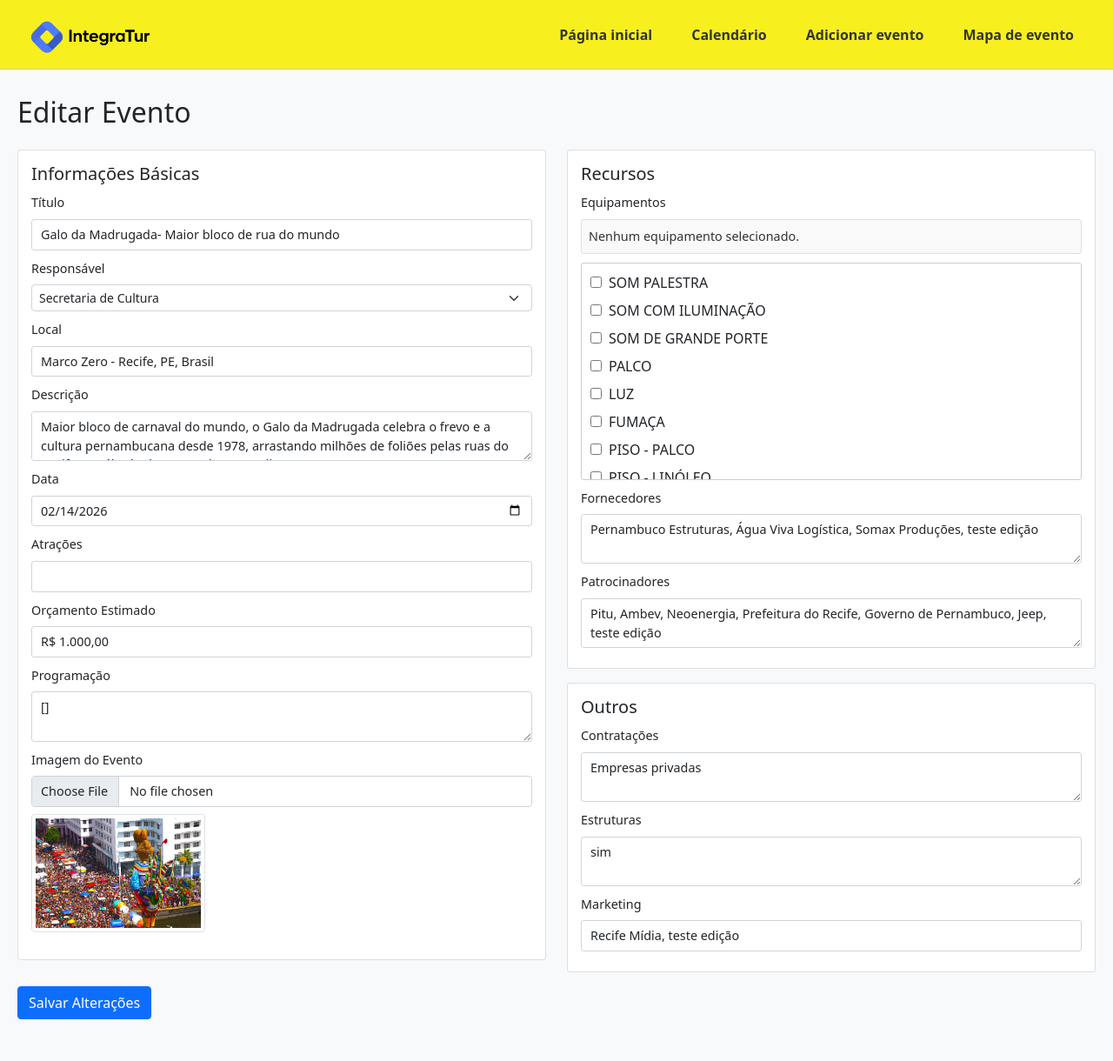
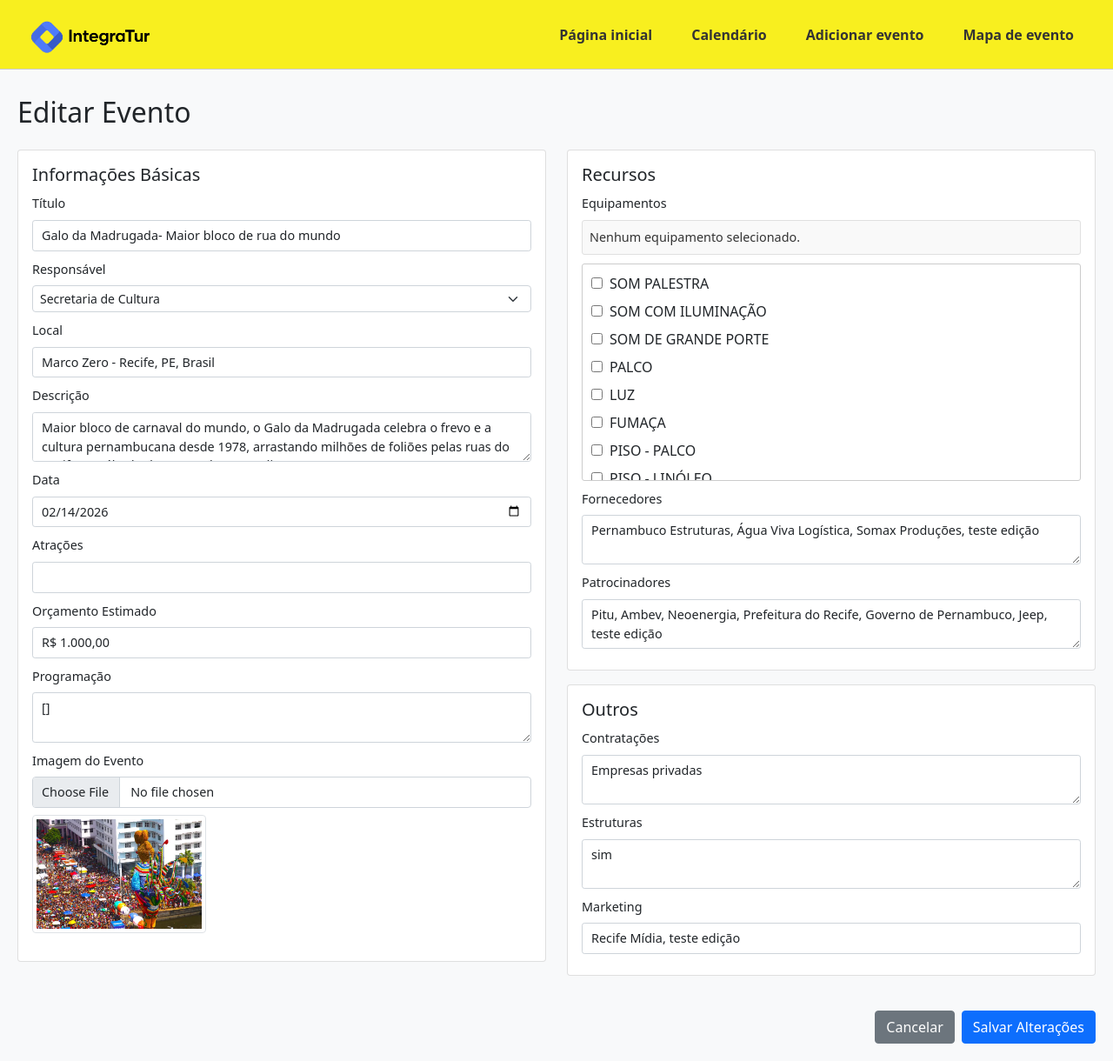
Before and after one commit to gqueque/IntegraTur-2.0, a Django app: page /editar/16/ in a window 1280 px wide. Shown: the whole page at 87% size. Before the commit the page ends 1172 px from the top, so only its background shows below. Run offline with Django 5.2, Linux system fonts and the light colour scheme; data comes from the database, SQL or seed files in the repository; some libraries are stand-ins or nearby versions.

Commit message:
eidtar att

```diff
--- a/cadastro_evento/templates/cadastro_evento/editar.html
+++ b/cadastro_evento/templates/cadastro_evento/editar.html
@@ -3,16 +3,22 @@
 
 {% block conteudo %}
 <style>
+  /* Este CSS irá esconder os links de navegação no cabeçalho. */
+  /* Ele assume que os links usam a classe .navbar-nav do Bootstrap. */
+  .navbar-nav {
+    display: none !important;
+  }
+
   /* Estilos para a área dos checkboxes de equipamentos */
   .equipamentos-checkbox-container {
-    max-height: 250px; /* Altura máxima, adiciona scroll se muitos itens - ajustado de cadastrar.html */
+    max-height: 250px;
     overflow-y: auto;
     border: 1px solid #ccc;
     padding: 10px;
     border-radius: 3px;
   }
 
-  /* Estilos de cadastrar.html para wrapper e input de quantidade */
+  /* Estilos para o item de equipamento e input de quantidade */
   .equipamento-item-wrapper {
     display: flex;
     align-items: center;
@@ -26,7 +32,7 @@
     flex-grow: 1;
   }
 
-  .equipamento-item-label input[type="checkbox"] { /* Renomeado de .equipamento-item para .equipamento-item-label input */
+  .equipamento-item-label input[type="checkbox"] {
     margin-right: 8px;
   }
 
@@ -39,8 +45,9 @@
     margin-left: 10px;
   }
 
+  /* Estilo para a área que mostra os equipamentos selecionados */
   #equipamentos_selecionados_display {
-    margin-bottom: 10px; /* Espaço abaixo do display */
+    margin-bottom: 10px;
     padding: 8px;
     border: 1px solid #e0e0e0;
     border-radius: 3px;
@@ -58,7 +65,7 @@
     {% csrf_token %}
     <div class="row">
       <div class="col-md-6">
-        <div class="card form-section mb-3">
+        <div class="card form-section mb-3 p-3">
           <h5>Informações Básicas</h5>
 
           <div class="mb-2">
@@ -113,7 +120,6 @@
           </div>
 
           <script>
-            // Script do orçamento (mantido de editar.html original)
             document.addEventListener('DOMContentLoaded', function() {
               const orcamentoMascara = document.getElementById('orcamento_mascara');
               const orcamentoReal = document.getElementById('orcamento_real');
@@ -133,7 +139,6 @@
                 orcamentoMascara.value = 'R$ 0,00';
               }
 
-
               orcamentoMascara.addEventListener('input', function(e) {
                 let value = e.target.value.replace(/\D/g, '');
                 value = value.replace(/^0+/, '');
@@ -144,7 +149,7 @@
                 }
                 if (value.length < 3) value = value.padStart(3, '0');
 
-                    let integer = value.slice(0, -2) || "0"; // Adicionado "|| 0" para evitar erro se vazio
+                let integer = value.slice(0, -2) || "0";
                 let decimal = value.slice(-2);
                 let formatted = integer.replace(/\B(?=(\d{3})+(?!\d))/g, '.') + ',' + decimal;
                 e.target.value = 'R$ ' + formatted;
@@ -169,7 +174,7 @@
       </div>
 
       <div class="col-md-6">
-        <div class="card form-section mb-3">
+        <div class="card form-section mb-3 p-3">
           <h5>Recursos</h5>
 
           <div class="mb-2">
@@ -191,15 +196,15 @@
                   <input type="number" class="equipamento-quantity-input" style="display:none;" min="1" value="1" data-equipamento="SOM DE GRANDE PORTE">
                 </div>
                 <div class="equipamento-item-wrapper">
-                <label class="equipamento-item-label"><input type="checkbox" class="equipamento-checkbox" value="PALCO" {% if "PALCO" in equipamentos_salvos or "palco" in equipamentos_salvos %}checked{% endif %}> PALCO</label> {# Ajustado para "PALCO" #}
+                  <label class="equipamento-item-label"><input type="checkbox" class="equipamento-checkbox" value="PALCO" {% if "PALCO" in equipamentos_salvos or "palco" in equipamentos_salvos %}checked{% endif %}> PALCO</label>
                   <input type="number" class="equipamento-quantity-input" style="display:none;" min="1" value="1" data-equipamento="PALCO">
                 </div>
                 <div class="equipamento-item-wrapper">
-                <label class="equipamento-item-label"><input type="checkbox" class="equipamento-checkbox" value="LUZ" {% if "LUZ" in equipamentos_salvos or "luz" in equipamentos_salvos %}checked{% endif %}> LUZ</label> {# Ajustado para "LUZ" #}
+                  <label class="equipamento-item-label"><input type="checkbox" class="equipamento-checkbox" value="LUZ" {% if "LUZ" in equipamentos_salvos or "luz" in equipamentos_salvos %}checked{% endif %}> LUZ</label>
                   <input type="number" class="equipamento-quantity-input" style="display:none;" min="1" value="1" data-equipamento="LUZ">
                 </div>
                 <div class="equipamento-item-wrapper">
-                <label class="equipamento-item-label"><input type="checkbox" class="equipamento-checkbox" value="FUMAÇA" {% if "FUMAÇA" in equipamentos_salvos or "fumaça" in equipamentos_salvos %}checked{% endif %}> FUMAÇA</label> {# Ajustado para "FUMAÇA" #}
+                  <label class="equipamento-item-label"><input type="checkbox" class="equipamento-checkbox" value="FUMAÇA" {% if "FUMAÇA" in equipamentos_salvos or "fumaça" in equipamentos_salvos %}checked{% endif %}> FUMAÇA</label>
                   <input type="number" class="equipamento-quantity-input" style="display:none;" min="1" value="1" data-equipamento="FUMAÇA">
                 </div>
                 <div class="equipamento-item-wrapper">
@@ -343,11 +348,7 @@
                   <input type="number" class="equipamento-quantity-input" style="display:none;" min="1" value="1" data-equipamento="BALCÃO DE ATENDIMENTO 1,50X0,60">
                 </div>
                 <div class="equipamento-item-wrapper">
-                <label class="equipamento-item-label"><input type="checkbox" class="equipamento-checkbox" value="3 ESTANTES" {% if "3 ESTANTES" in equipamentos_salvos %}checked{% endif %}> 3 ESTANTES</label>
-                <input type="number" class="equipamento-quantity-input" style="display:none;" min="1" value="1" data-equipamento="3 ESTANTES">
-              </div>
-              <div class="equipamento-item-wrapper">
-                <label class="equipamento-item-label"><input type="checkbox" class="equipamento-checkbox" value="FECHAMENTO" {% if "FECHAMENTO" in equipamentos_salvos or "FECHamento" in equipamentos_salvos %}checked{% endif %}> FECHAMENTO</label> {# Ajustado para "FECHAMENTO" #}
+                  <label class="equipamento-item-label"><input type="checkbox" class="equipamento-checkbox" value="FECHAMENTO" {% if "FECHAMENTO" in equipamentos_salvos or "FECHamento" in equipamentos_salvos %}checked{% endif %}> FECHAMENTO</label>
                   <input type="number" class="equipamento-quantity-input" style="display:none;" min="1" value="1" data-equipamento="FECHAMENTO">
                 </div>
                 <div class="equipamento-item-wrapper">
@@ -406,7 +407,7 @@
           </div>
         </div>
 
-        <div class="card form-section mb-3">
+        <div class="card form-section mb-3 p-3">
           <h5>Outros</h5>
 
           <div class="mb-2">
@@ -427,7 +428,10 @@
       </div>
     </div>
 
+    <div class="d-flex justify-content-end gap-2 mt-4">
+      <a href="javascript:history.back()" class="btn btn-secondary">Cancelar</a>
       <button type="submit" class="btn btn-primary">Salvar Alterações</button>
+    </div>
   </form>
 
   {# !! IMPORTANTE !! Substitua YOUR_API_KEY pela sua chave real do Google Maps #}
@@ -444,21 +448,18 @@
         if (place.geometry) {
           const latInput = document.getElementById('latitude');
           const lonInput = document.getElementById('longitude');
-          if(latInput) latInput.value = place.geometry.location.lat();
-          if(lonInput) lonInput.value = place.geometry.location.lng();
+          if (latInput) latInput.value = place.geometry.location.lat();
+          if (lonInput) lonInput.value = place.geometry.location.lng();
         }
       });
     }
 
-    // Script para atualizar a exibição dos equipamentos selecionados (checkboxes com quantidade)
-    // Adaptado de cadastrar.html e modificado para editar.html
     document.addEventListener('DOMContentLoaded', function() {
       const containerCheckboxes = document.getElementById('equipamentos_checkbox_container');
       const displayEquipamentos = document.getElementById('equipamentos_selecionados_display');
       const hiddenInputEquipamentosData = document.getElementById('equipamentos_data_hidden');
 
       if (!containerCheckboxes || !displayEquipamentos || !hiddenInputEquipamentosData) {
-            // console.warn("Elementos do formulário de equipamentos não encontrados.");
         return;
       }
 
@@ -470,9 +471,8 @@
 
         todosCheckboxes.forEach(checkbox => {
           if (checkbox.checked) {
-                    const nomeEquipamento = checkbox.value; // Deve estar em MAIÚSCULAS
+            const nomeEquipamento = checkbox.value;
             const quantityInput = containerCheckboxes.querySelector(`.equipamento-quantity-input[data-equipamento="${CSS.escape(nomeEquipamento)}"]`);
-
             let quantidade = 1;
             if (quantityInput) {
               quantidade = parseInt(quantityInput.value) || 1;
@@ -495,20 +495,14 @@
         checkbox.addEventListener('change', function(event) {
           const nomeEquipamento = event.target.value;
           const quantityInput = event.target.closest('.equipamento-item-wrapper').querySelector(`.equipamento-quantity-input[data-equipamento="${CSS.escape(nomeEquipamento)}"]`);
-
           if (!quantityInput) {
-                    console.error(`Input de quantidade não encontrado para ${nomeEquipamento}.`);
             atualizarTudo();
             return;
           }
-
           if (event.target.checked) {
             quantityInput.style.display = 'inline-block';
-                    // O value do quantityInput já deve estar definido pelo HTML (se pre-selecionado)
-                    // ou será 1 por padrão se o usuário acabou de marcar.
-                    // Não resetar para 1 se já tiver um valor específico carregado.
             if (!quantityInput.value || parseInt(quantityInput.value) < 1) {
-                         quantityInput.value = '1'; // Garante que tenha ao menos 1 ao ser marcado.
+              quantityInput.value = '1';
             }
           } else {
             quantityInput.style.display = 'none';
@@ -516,24 +510,19 @@
           atualizarTudo();
         });
 
-            // Inicializar a visibilidade e valor dos inputs de quantidade para itens pre-selecionados
         if (checkbox.checked) {
           const nomeEquipamento = checkbox.value;
           const quantityInput = checkbox.closest('.equipamento-item-wrapper').querySelector(`.equipamento-quantity-input[data-equipamento="${CSS.escape(nomeEquipamento)}"]`);
           if (quantityInput) {
             quantityInput.style.display = 'inline-block';
-                    // O valor é definido no HTML. Se `equipamentos_do_evento_lista` não vier com quantidades,
-                    // o value="1" no HTML do input de quantidade será usado.
-                    // Se você passar quantidades do backend, o HTML deve refletir isso.
-                    // Certificar que o valor é no mínimo 1.
             if (!quantityInput.value || parseInt(quantityInput.value) < 1) {
               quantityInput.value = '1';
             }
           }
-            } else { // Garante que os não checados tenham input de quantidade escondido
+        } else {
           const nomeEquipamento = checkbox.value;
           const quantityInput = checkbox.closest('.equipamento-item-wrapper').querySelector(`.equipamento-quantity-input[data-equipamento="${CSS.escape(nomeEquipamento)}"]`);
-                 if(quantityInput) {
+          if (quantityInput) {
             quantityInput.style.display = 'none';
           }
         }
@@ -547,14 +536,13 @@
           atualizarTudo();
         });
         quantityInput.addEventListener('blur', function(event) {
-                if (!event.target.value || parseInt(event.target.value) < 1 ) {
+          if (!event.target.value || parseInt(event.target.value) < 1) {
             event.target.value = '1';
             atualizarTudo();
           }
         });
       });
 
-        // Chamada inicial para garantir que o display e o campo hidden estejam corretos
       atualizarTudo();
     });
   </script>
```
Lines whose indentation alone changed are shown as unchanged.
